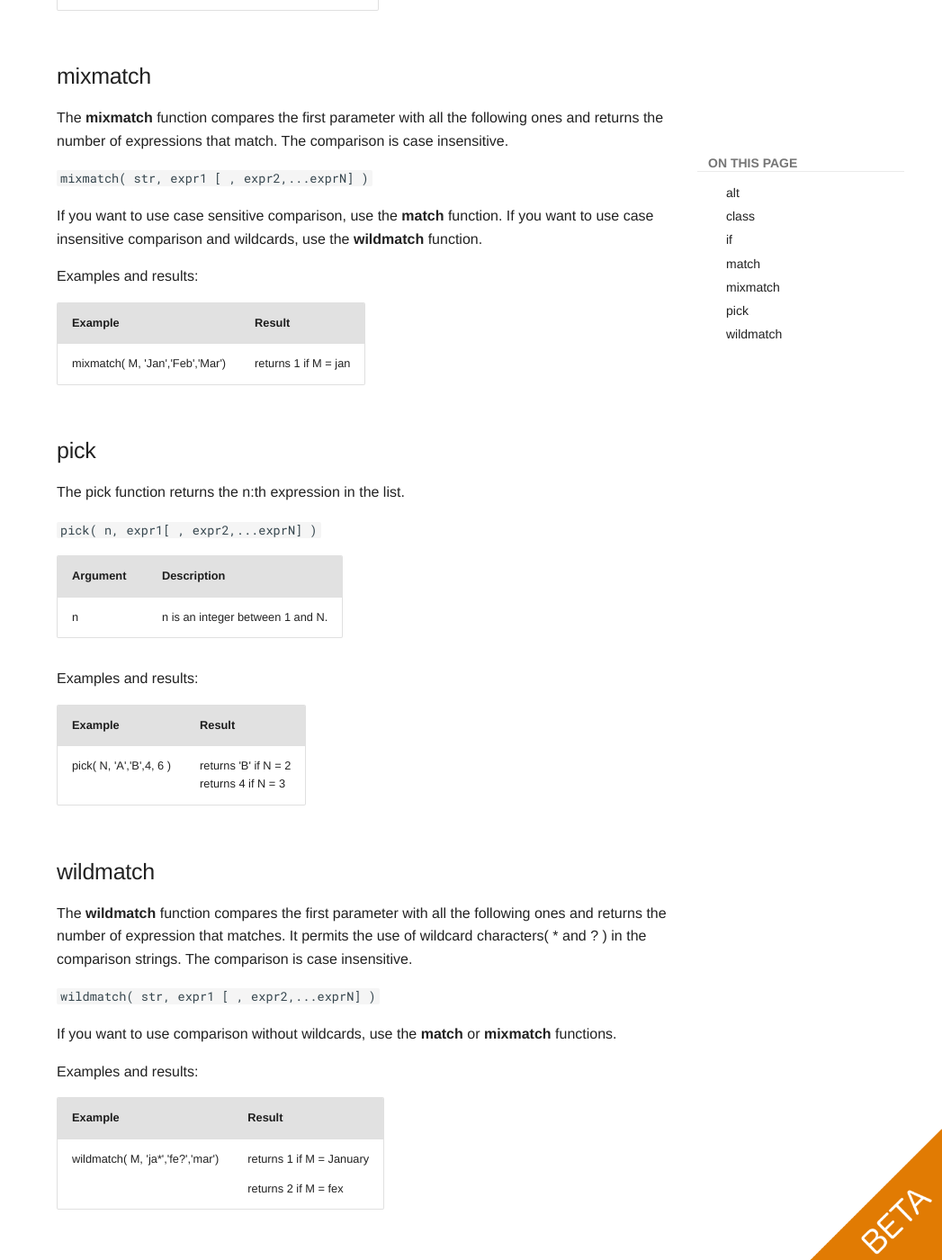
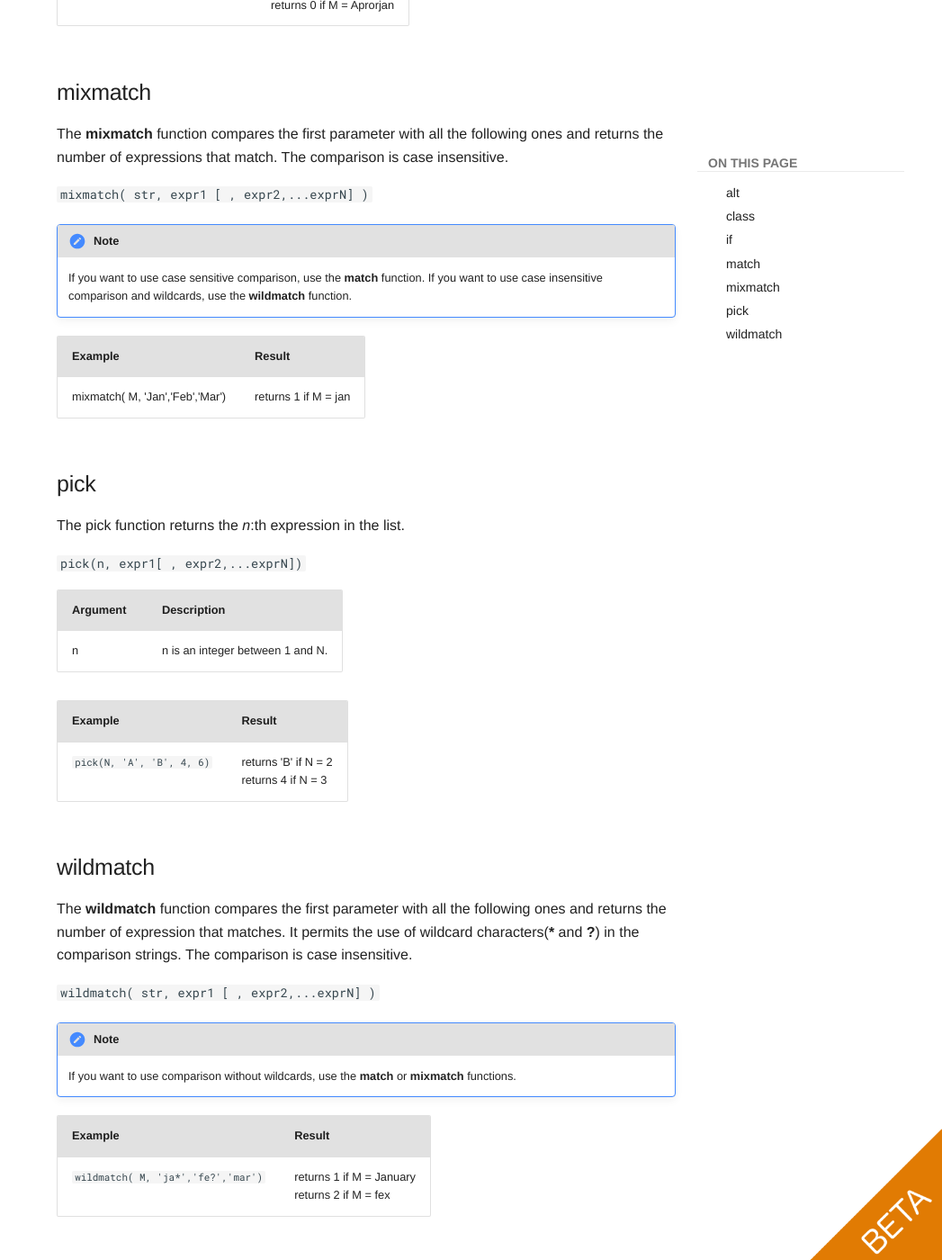
Before and after one commit to qlik-oss/core-website, an MkDocs documentation site: the page built from docs/services/qix-engine/script_syntax/03_Conditional_functions.md, in a window 1280 px wide and 1400 px high, scrolled down 3868 px. Shown: the whole window at 90% size, without its empty margins (233-1280 px from the left). Built offline with MkDocs 1.6.1 and Material for MkDocs 9.7.7, drawn with Linux system fonts in a browser that asks for light colours; comment, search, counter and statistics services are not loaded; old or Windows-style settings are respelled for this version of MkDocs; some of the changed text lies outside the part shown.

Commit message:
Fixing 03_conditional

````diff
--- a/docs/services/qix-engine/script_syntax/03_Conditional_functions.md
+++ b/docs/services/qix-engine/script_syntax/03_Conditional_functions.md
@@ -13,28 +16,34 @@ The **alt** function returns the first of the parameters that has a valid number
 | expr3    | The third expression to check for a valid number representation.                      |
 | else     | Value to return if none of the previous parameters has a valid number representation. |
 
-The alt function is often used with number or date interpretation functions. This way, Qlik Sense can test different date formats in a
-prioritized order. It can also be used to handle NULL values in numerical expressions.
+The alt function is often used with number or date interpretation functions. This way, Qlik Sense can test different
+date formats in a prioritized order. It can also be used to handle NULL values in numerical expressions.
 
 Examples and results:
 
 <table>
 <thead>
-<tr class="header">
+<tr>
 <th>Example</th>
 <th>Result</th>
 </tr>
 </thead>
 <tbody>
-<tr class="odd">
-<td><p>alt( date#( dat , 'YYYY/MM/DD' ),</p>
-<p>date#( dat , 'MM/DD/YYYY' ),</p>
-<p>date#( dat , 'MM/DD/YY' ),</p>
-<p>'No valid date' )</p></td>
-<td>This expression will test if the field date contains a date according to any of the three specified date formats. If so, it will return a dual value containing the original string and a valid number representation of a date. If no match is found, the text 'No valid date' will be returned (without any valid number representation).</td>
+<tr>
+<td>
+    <code>
+        alt( date#( dat , 'YYYY/MM/DD' ),<br>
+        date#( dat , 'MM/DD/YYYY' ),<br>
+        date#( dat , 'MM/DD/YY' ),<br>
+        'No valid date' )
+    </code>
+</td>
+<td>This expression will test if the field date contains a date according to any of the three specified date formats.
+If so, it will return a dual value containing the original string and a valid number representation of a date. If no
+match is found, the text 'No valid date' will be returned (without any valid number representation).</td>
 </tr>
-<tr class="even">
-<td><p>alt(Sales,0) + alt(Margin,0)</p></td>
+<tr>
+<td><p><code>alt(Sales,0) + alt(Margin,0)</code></p></td>
 <td>This expression adds the fields Sales and Margin, replacing any missing value (NULL) with a 0.</td>
 </tr>
 </tbody>
@@ -42,28 +51,27 @@ Examples and results:
 
 ## class
 
-The class function assigns the first parameter to a class interval. The result is a dual value with `a\<=x\<b` as the textual value, where a and b are the upper and lower limits of the bin, and the lower bound as numeric value.
+The class function assigns the first parameter to a class interval. The result is a dual value with `a<=x<b` as the
+textual value, where a and b are the upper and lower limits of the bin, and the lower bound as numeric value.
 
-`class( expression, interval [ , label [ , offset ]] )`
+`class(expression, interval [, label [, offset ]])`
 
-| Argument | Description                                                                                                                          |
-| -------- | ------------------------------------------------------------------------------------------------------------------------------------ |
-| interval | A number that specifies the bin width.                                                                                               |
-| label    | An arbitrary string that can replace the 'x' in the result text.                                                                     |
+| Argument | Description |
+| -------- | ----------- |
+| interval | A number that specifies the bin width. |
+| label    | An arbitrary string that can replace the 'x' in the result text. |
 | offset   | A number that can be used as offset from the default starting point of the classification. The default starting point is normally 0. |
 
-Examples and
-results:
-
-| Example                              | Result                     |
-| ------------------------------------ | -------------------------- |
-| class( var,10 ) with var = 23        | returns '20\<=x\<30'       |
-| class( var,5,'value' ) with var = 23 | returns '20\<= value \<25' |
-| class( var,10,'x',5 ) with var = 23  | returns '15\<=x\<25'       |
+| Example                                | Result                     |
+| -------------------------------------- | -------------------------- |
+| `class( var,10 ) with var = 23`        | returns '20<=x<30'       |
+| `class( var,5,'value' ) with var = 23` | returns '20<= value <25' |
+| `class( var,10,'x',5 ) with var = 23`  | returns '15<=x<25'       |
 
 Example data load script:
 
-In this example, we load a table containing name and age of people. We want to add a field that classifies each person according to an age group with a ten year interval. The source table looks like this:
+In this example, we load a table containing name and age of people. We want to add a field that classifies each person
+according to an age group with a ten year interval. The source table looks like this:
 
 | Name  | Age |
 | ----- | --- |
@@ -71,9 +79,10 @@ In this example, we load a table containing name and age of people. We want to a
 | Karen | 42  |
 | Yoshi | 53  |
 
-To add the age group classification field, you can add a preceding load statement using the  **class** function. In this example, we load the source table using inline data.
+To add the age group classification field, you can add a preceding load statement using the  **class** function. In this
+example, we load the source table using inline data.
 
-```
+```qlik
 LOAD *,
 class(Age, 10, 'age') As Agegroup;
 
@@ -88,56 +97,45 @@ The resulting data that is loaded looks like this:
 
 | Name  | Age | Agegroup         |
 | ----- | --- | ---------------- |
-| John  | 25  | 20 \<= age \< 30 |
-| Karen | 42  | 40 \<= age \< 50 |
-| Yoshi | 53  | 50 \<= age \< 60 |
+| John  | 25  | 20 <= age < 30 |
+| Karen | 42  | 40 <= age < 50 |
+| Yoshi | 53  | 50 <= age < 60 |
 
 ## if
 
 The if function returns a value depending on whether the condition provided with the function evaluates as True or False.
 
-`if( condition, then , else )`
+`if(condition, then , else)`
 
-The if function has three parameters, condition, then and else, which are all expressions. The two other ones, then and else, can be of any type.
+The if function has three parameters, condition, then and else, which are all expressions. The two other ones, then and
+else, can be of any type.
 
 | Argument  | Description |
-| --------- | ----------------------------------------------------------------------------------------------------------------------------- |
-| condition | Expression that is interpreted logically.                                                                                     |
-| then      | Expression that can be of any type. If the  expression.                                                                       |
+| --------- | ----------- |
+| condition | Expression that is interpreted logically.                    |
+| then      | Expression that can be of any type. If the  expression. |
 | else      | Expression that can be of any type. If the condition is False, then the if function returns the value of the else expression. |
+
+| Example            | Result  |
+| ------------------ | ------- |
+| `if( Amount>= 0, 'OK', 'Alarm' )` | This expression will test if the amount is a positive number (0 or larger) and return 'OK' if it is. If the amount is less than 0, 'Alarm' is returned. |
+
+## match
+
+The **match** function compares the first parameter with all the following ones and returns the number of expression
+that matches. The comparison is case sensitive.
+
+`match( str, expr1 [ , expr2,...exprN] )`
+
+!!! Note
+    If you want to use case insensitive comparison, use the **mixmatch** function. If you want to use case insensitive
+    comparison and wildcards, use the **wildmatch** function.
 
 Examples and results:
 
-| Example                          | Result                                                                                                                                                 |
-| -------------------------------- | ------------------------------------------------------------------------------------------------------------------------------------------------------ |
-| if( Amount>= 0, 'OK', 'Alarm' ) | This expression will test if the amount is a positive number (0 or larger) and return 'OK' if it is. If the amount is less than 0, 'Alarm' is returned. |
-
-## match
-
-The **match** function compares the first parameter with all the following ones and returns the number of expression that matches. The comparison is case sensitive.
-
-`match( str, expr1 [ , expr2,...exprN] )`
-
-If you want to use case insensitive comparison, use the **mixmatch** function. If you want to use case insensitive comparison and wildcards,
-use the **wildmatch** function.
-
-Examples and results:
-
-<table>
-<thead>
-<tr class="header">
-<th>Example</th>
-<th>Result</th>
-</tr>
-</thead>
-<tbody>
-<tr class="odd">
-<td>match( M, 'Jan','Feb','Mar')</td>
-<td><p>returns 2 if M = Feb.</p>
-<p>returns 0 if M = Aprorjan.</p></td>
-</tr>
-</tbody>
-</table>
+| Example | Result |
+| ------- | ------ |
+| `match( M, 'Jan','Feb','Mar')` | returns 2 if M = Feb <br> returns 0 if M = Aprorjan |
 
 ## mixmatch
 
@@ -146,10 +144,9 @@ returns the number of expressions that match. The comparison is case insensitive
 
 `mixmatch( str, expr1 [ , expr2,...exprN] )`
 
-If you want to use case sensitive comparison, use the **match** function. If you want to use case insensitive comparison and wildcards,
-use the **wildmatch** function.
-
-Examples and results:
+!!! Note
+    If you want to use case sensitive comparison, use the **match** function. If you want to use case insensitive
+    comparison and wildcards, use the **wildmatch** function.
 
 | Example                         | Result               |
 | ------------------------------- | -------------------- |
@@ -157,55 +154,29 @@ Examples and results:
 
 ## pick
 
-The pick function returns the n:th expression in the list.
+The pick function returns the *n*:th expression in the list.
 
-`pick( n, expr1[ , expr2,...exprN] )`
+`pick(n, expr1[ , expr2,...exprN])`
 
 | Argument | Description                      |
 | -------- | -------------------------------- |
 | n        | n is an integer between 1 and N. |
 
-Examples and results:
-
-<table>
-<thead>
-<tr class="header">
-<th>Example</th>
-<th>Result</th>
-</tr>
-</thead>
-<tbody>
-<tr class="odd">
-<td>pick( N, 'A','B',4, 6 )</td>
-<td>returns 'B' if N = 2
-<p>returns 4 if N = 3</p></td>
-</tr>
-</tbody>
-</table>
+| Example  | Result |
+| -------- | ------ |
+| `pick(N, 'A', 'B', 4, 6)` | returns 'B' if N = 2 <br>returns 4 if N = 3 |
 
 ## wildmatch
 
-The **wildmatch** function compares the first parameter with all the following ones and returns the number of expression that matches. It permits the use of
-wildcard characters( * and ?  ) in the comparison strings. The comparison is case insensitive.
+The **wildmatch** function compares the first parameter with all the following ones and returns the number of
+expression that matches. It permits the use of wildcard characters(**\*** and **?**) in the comparison strings.
+The comparison is case insensitive.
 
 `wildmatch( str, expr1 [ , expr2,...exprN] )`
 
-If you want to use comparison without wildcards, use the **match** or **mixmatch** functions.
+!!! Note
+    If you want to use comparison without wildcards, use the **match** or **mixmatch** functions.
 
-Examples and results:
-
-<table>
-<thead>
-<tr class="header">
-<th>Example</th>
-<th>Result</th>
-</tr>
-</thead>
-<tbody>
-<tr class="odd">
-<td>wildmatch( M, 'ja*','fe?','mar')</td>
-<td><p>returns 1 if M = January</p>
-<p>returns 2 if M = fex</p></td>
-</tr>
-</tbody>
-</table>
+| Example | Result |
+| ------- | ------ |
+| `wildmatch( M, 'ja*','fe?','mar')` | returns 1 if M = January<br>returns 2 if M = fex |
````
Also changed, not shown: other parts of docs/services/qix-engine/script_syntax/03_Conditional_functions.md (+5 -2 lines).
